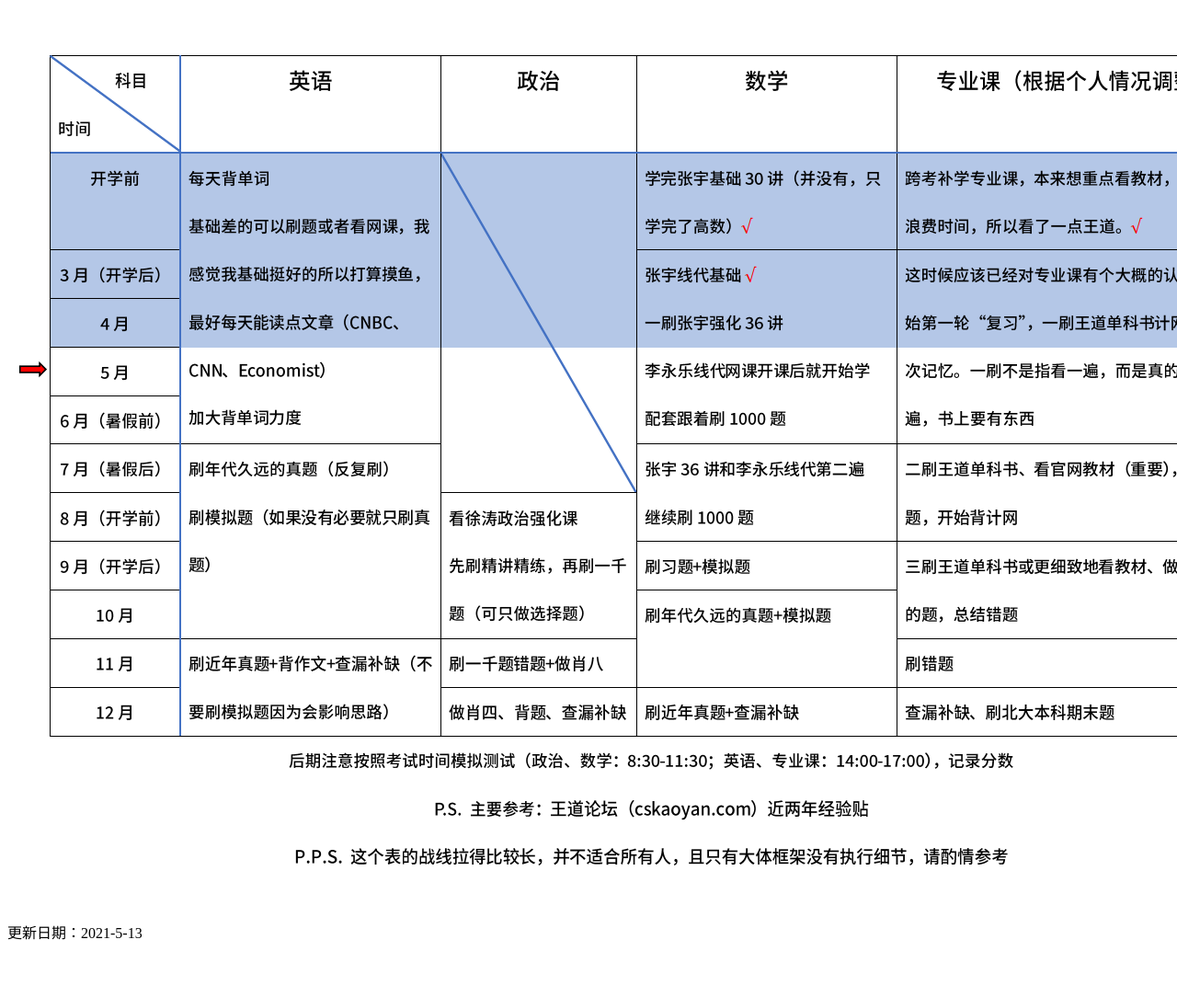
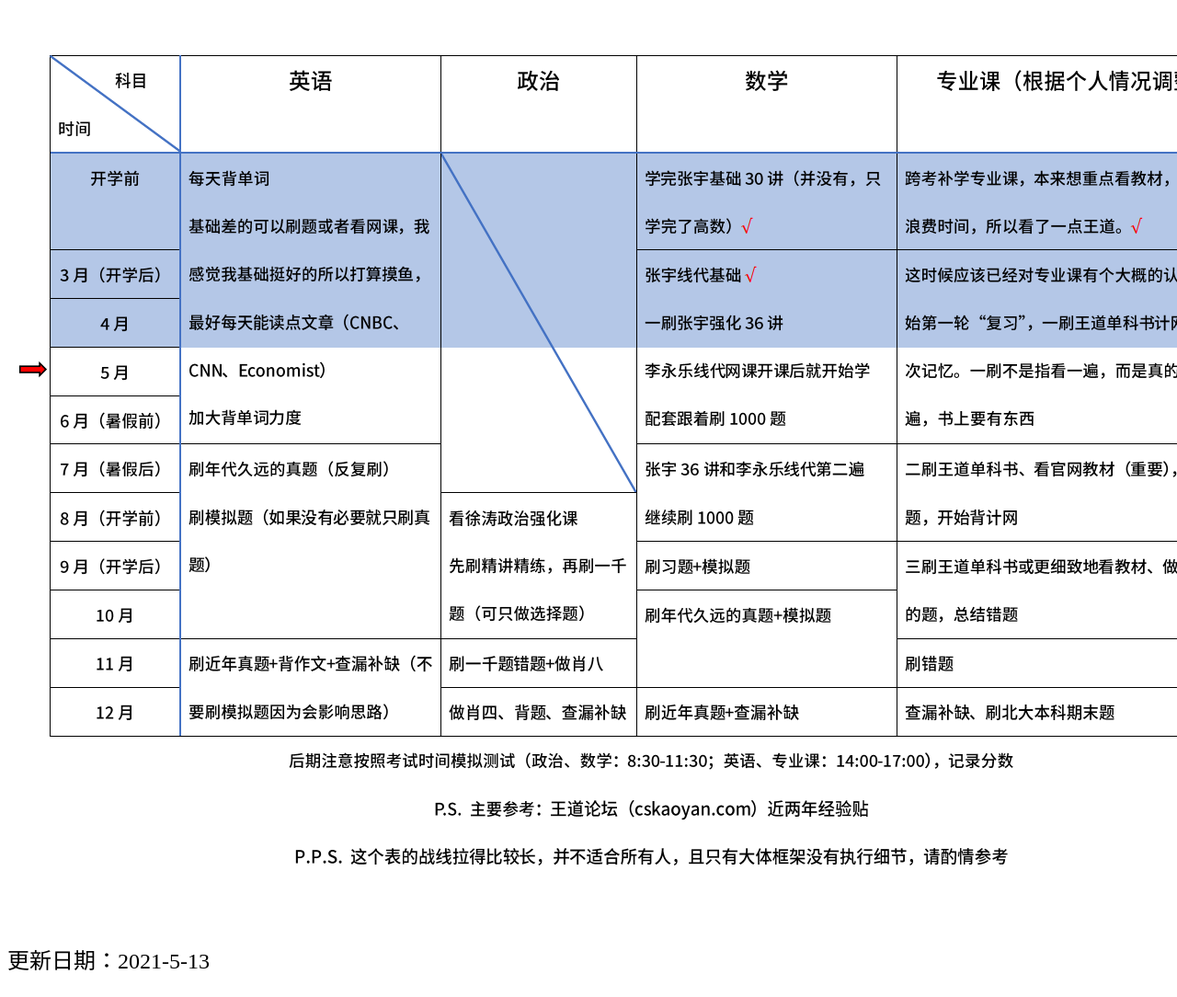
Before and after one commit to coke0c/coke0c.github.io, a plain HTML site: page index.html in a window 1280 px wide. Shown: the top 1084 px of the page at 92% size. Before the commit the page ends 1033 px from the top, so only its background shows below. Drawn offline with Linux system fonts and the light colour scheme.

Commit message:
change font size

```diff
--- a/index.html
+++ b/index.html
@@ -7,8 +7,6 @@
     </head>
     <body>
         <img src="a.png">
-        <div>
-            更新日期：2021-5-13
-        </div>
+        <p style="font-size:24px">更新日期：2021-5-13</p>
     </body>
 </html>
```
